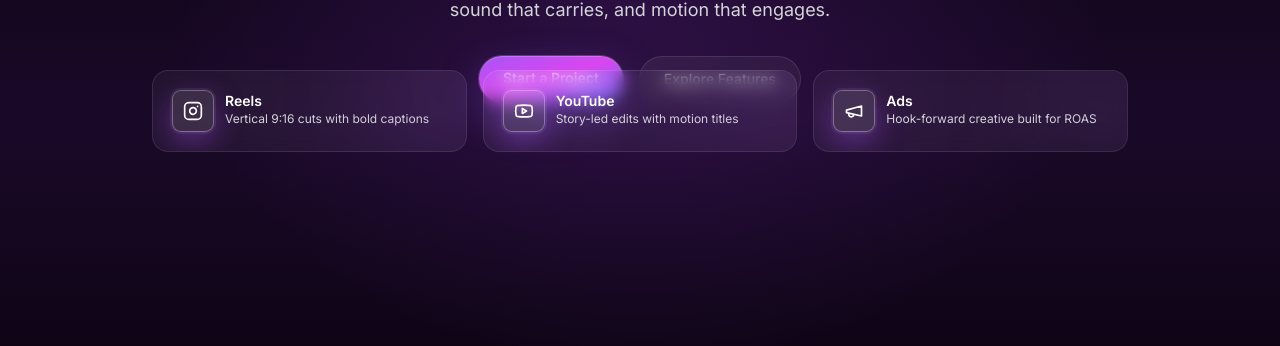
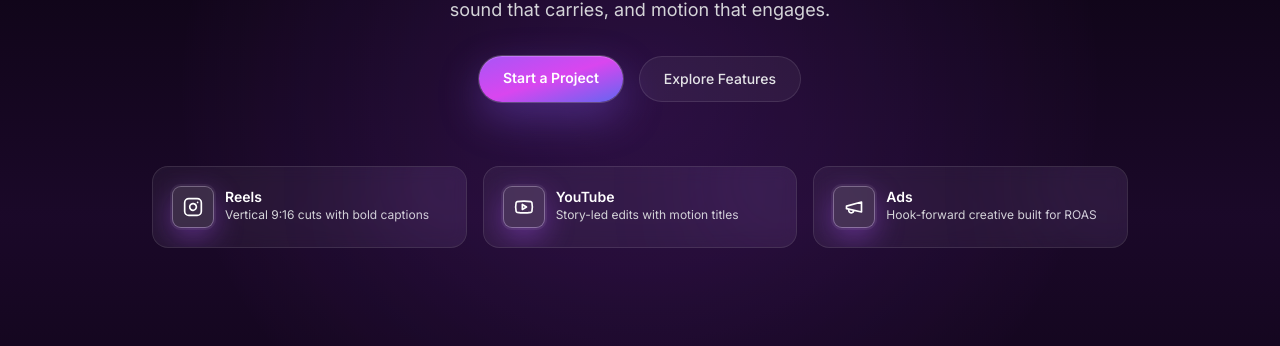
Before and after one commit to flames-23/frontend-repo_pnjlg25r_j4ardw, a React (Vite) app: page / in a window 1280 px wide. Shown: the part 383-729 px from the top of the page. Built offline with nearby package versions, Linux system fonts and the light colour scheme; a web font is replaced by a local one.

Commit message:
Update project prj_pnjlg25r - 2025-11-15T21:19:47.111Z

```diff
--- a/src/App.jsx
+++ b/src/App.jsx
@@ -64,7 +64,7 @@
       </div>
 
       {/* Hero with Spline cover (centered text) */}
-      <section className="relative min-h-[108vh] lg:min-h-[125vh] pt-28 sm:pt-32 lg:pt-40 overflow-hidden">
+      <section className="relative min-h-[130vh] lg:min-h-[150vh] pt-28 sm:pt-32 lg:pt-40 overflow-hidden">
         {/* 3D Cover */}
         <div className="absolute inset-0">
           <Spline
@@ -107,7 +107,7 @@
         </div>
 
         {/* Bottom hero capability boxes */}
-        <div className="relative z-20 -mt-6 md:-mt-8 pb-8">
+        <div className="relative z-20 mt-12 md:mt-16 pb-12">
           <div className="mx-auto max-w-5xl px-6">
             <div className="grid grid-cols-1 sm:grid-cols-3 gap-4">
               {[{
```
Also changed, not shown: 1 other file (tests, documents, lock files or other folders).
